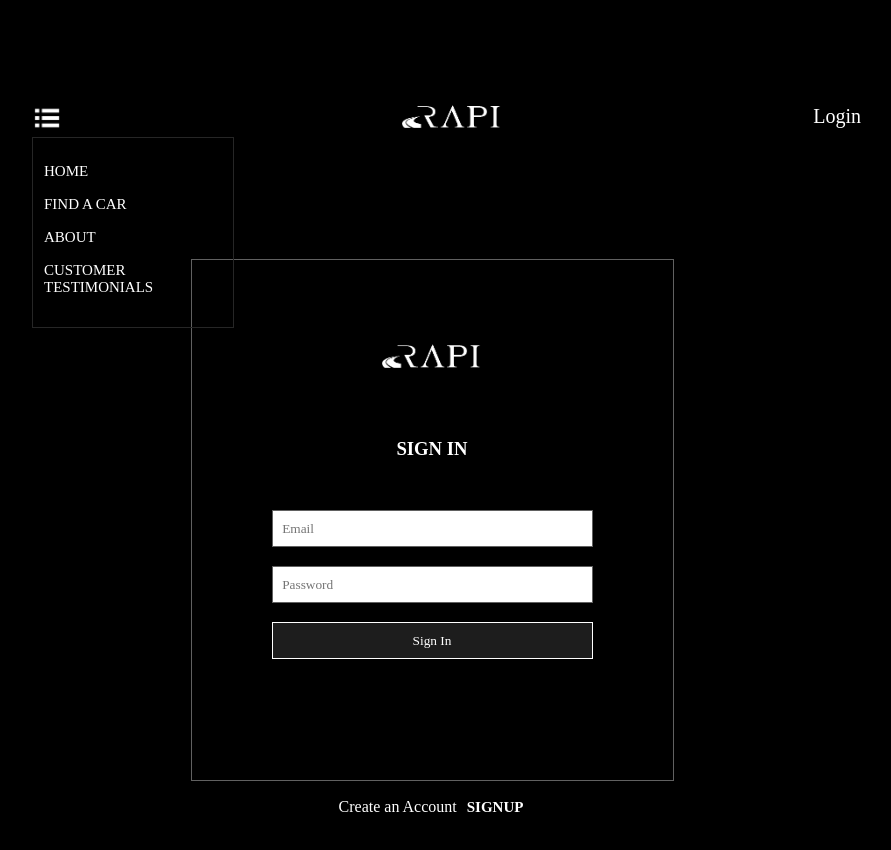
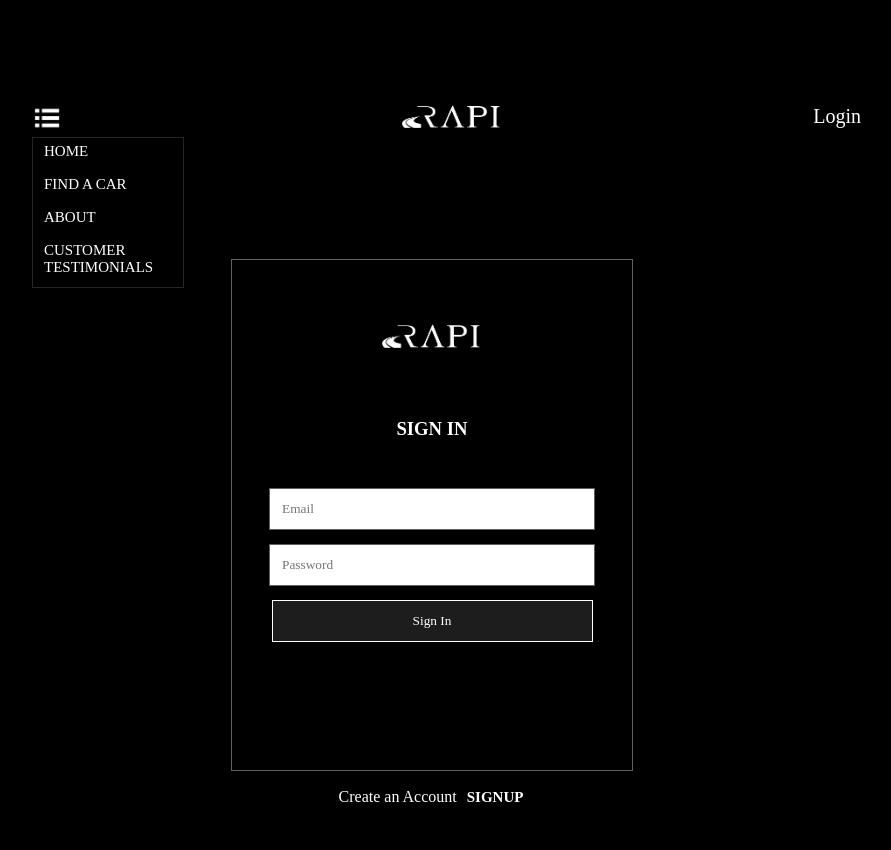
Before and after one commit to jane-stack/rapi-project, a React (Create React App) app in the folder client/: page /loginpage in a window 1280 px wide. Both pictures are taken after a click on the picture 235 px from the left and 117 px from the top of the page. Shown: the top 850 px of the page, without its empty margins (188-1079 px from the left). Built offline with nearby package versions, Linux system fonts and the light colour scheme.

Commit message:
css adjustments

```diff
--- a/client/src/index.css
+++ b/client/src/index.css
@@ -96,12 +96,9 @@ textarea:focus, input:focus {
 }
 
 .menu-trigger {
-  /* /* background-color: rgb(29, 29, 29); */
+  background-color: black;
   border: 1px solid rgb(38, 38, 38);
-  /* padding: 2px; */
-  padding-top: 20px;
-  padding-bottom: 20px;
-  width: 200px;
+  width: 150px;
   position: fixed;
 
 }
@@ -190,12 +187,12 @@ word-wrap: break-word;
 }
 
 .form-login {
-  padding: 80px;
+  padding-top: 60px;
   text-align: center;
-  padding-bottom: 200px;
   color: white;
   display: block;
-  height: 15em;
+  width: 400px;
+  height: 450px;
   line-height: 3.5;
   border: 1px solid rgb(97, 97, 97);
 }
```
